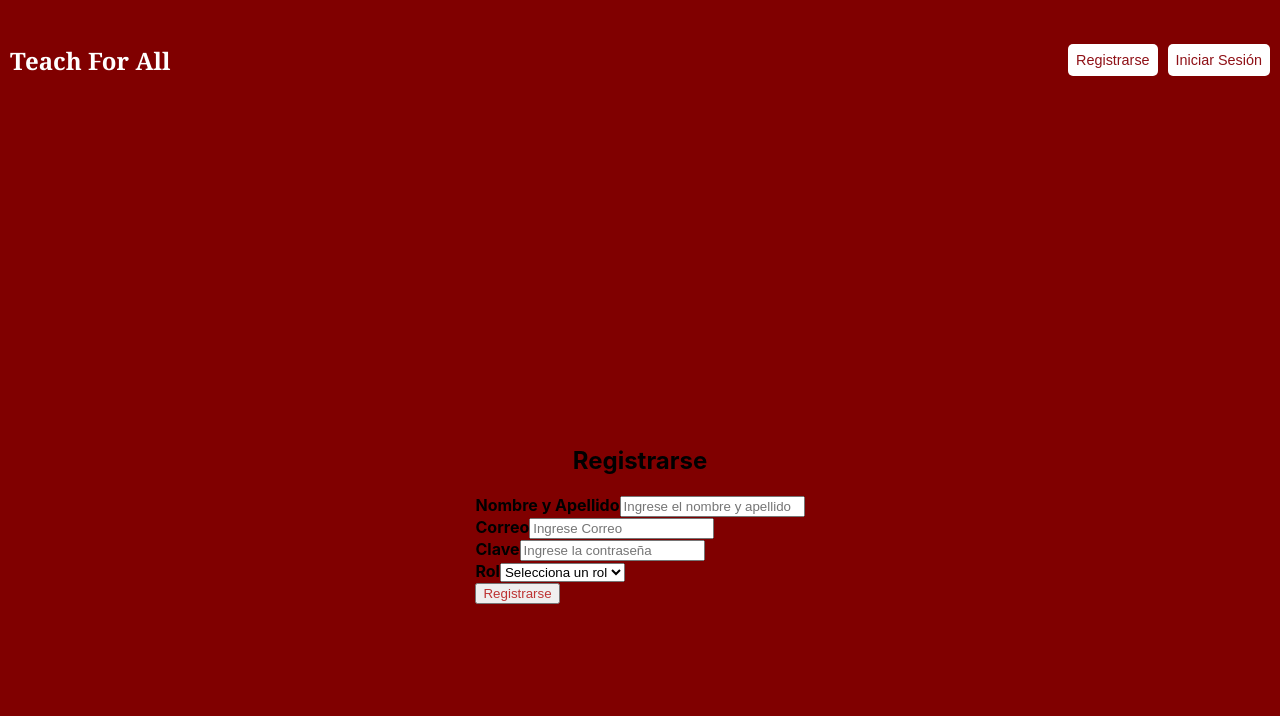
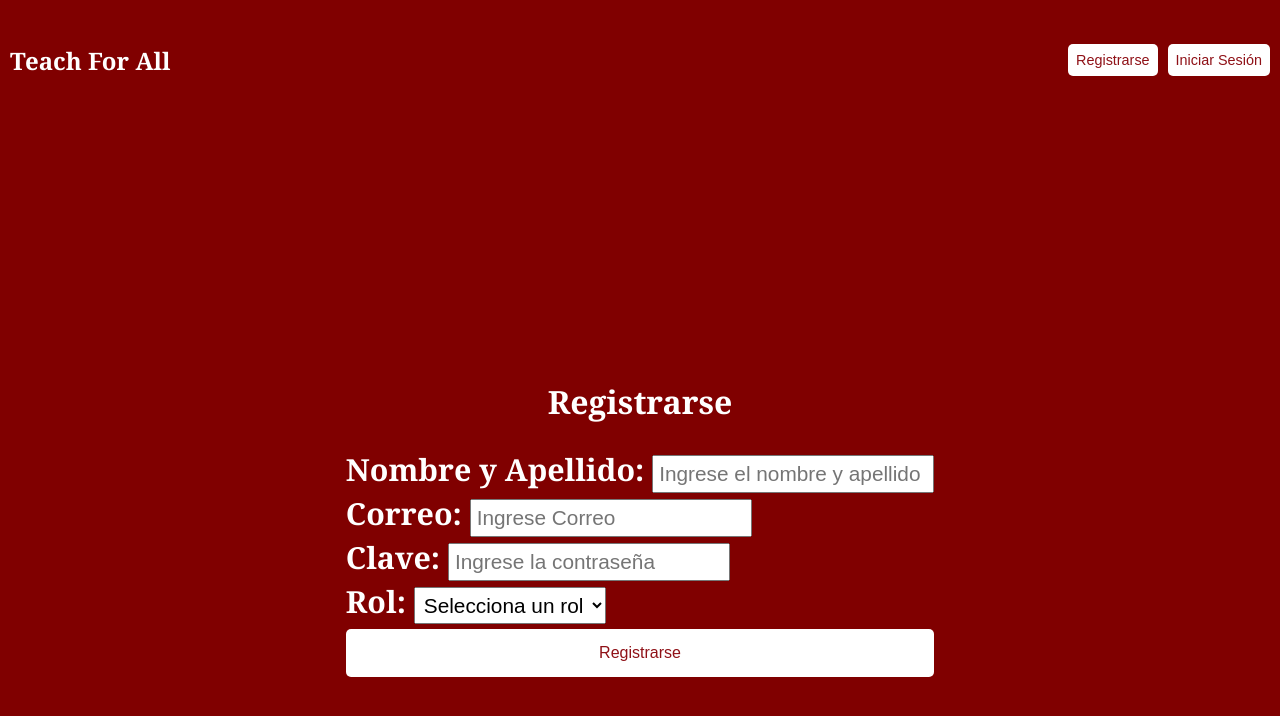
Before and after one commit to maihaara/TallerIV, a React (Create React App) app in the folder frontend/: page /signup in a window 1280 px wide. Shown: the top 716 px of the page. Built offline with nearby package versions, Linux system fonts and the light colour scheme.

Commit message:
Cambios estilos

```diff
--- a/frontend/src/App.js
+++ b/frontend/src/App.js
@@ -3,8 +3,9 @@ import React, { useState } from 'react';
 import { BrowserRouter as Router, Route, Routes, Link } from 'react-router-dom';
 import Navegacion from './navegacion';
 import Signup from './Signup';
-import Login from './Login';
+import Login from './login';
 import Welcome from './Welcome';
+import Listaalumnos from './listaalumnos';
 function App() {
   const [loggedInUser, setLoggedInUser] = useState(null);
 
@@ -27,7 +28,8 @@ function App() {
         <Routes>
           <Route path="/signup" element={<Signup />} />
           <Route path="/login" element={<Login onLogin={handleLogin} />} />
-          <Route path="/welcome" element={<Welcome />} />
+          <Route path="/Welcome" element={<Welcome />} />
+          <Route path="/listaalumnos" element={<Listaalumnos />} />
         </Routes>
       </div>
     </Router>
--- a/frontend/src/Signup.js
+++ b/frontend/src/Signup.js
@@ -24,7 +24,7 @@ function Signup({ onSignup }) {
     if (response.data.success) {
       onSignup(response.data.user);
       alert('Registro exitoso');
-      navigate('/Welcome', { state: { user: response.data.user } }); // Redireccionar a la pantalla de bienvenida
+      navigate('/welcome', { state: { user: response.data.user } }); // Redireccionar a la pantalla de bienvenida
     } else {
       console.log('Error en el registro');
     }
@@ -33,30 +33,31 @@ function Signup({ onSignup }) {
   }
   };
 
-  return (
-    <div style={{ backgroundColor: 'maroon', height: '100vh', display: 'flex', justifyContent: 'center', alignItems: 'center' }}>
-      <div className='bg-white p-3 rounded w-25'>
-        <h2>Registrarse</h2>
+   return (
+    <div style={{ backgroundColor: 'maroon', height: '100vh', display: 'flex', justifyContent: 'center', alignItems: 'center' , fontFamily: 'Georgia, serif' }}>
+      <div className='bg-white p-9 rounded w-25'>
+        <h2 style={{ color: 'white', fontSize: '2em' }}>Registrarse</h2>
         <form onSubmit={handleSubmit}>
-          <div className='mb-3'>
-            <label htmlFor='name'><strong>Nombre y Apellido</strong></label>
-            <input type="text" placeholder='Ingrese el nombre y apellido' name='name' className='form-control rounded-0' onChange={(e) => setName(e.target.value)} />
+          <div className='mb-5'>
+          <label htmlFor='password' style={{ color: 'white', fontSize: '1.9em',  justifyContent: 'center' }}><strong>Nombre y Apellido: </strong></label>
+            <input type="text" placeholder='Ingrese el nombre y apellido' name='name' className='form-control rounded-0' onChange={(e) => setName(e.target.value)} style={{ fontSize: '1.3em', padding: '5px' }} />
           </div>
           <div className='mb-3'>
-            <label htmlFor='correo'><strong>Correo</strong></label>
-            <input type="text" placeholder='Ingrese Correo' name='correo' className='form-control rounded-0' onChange={(e) => setEmail(e.target.value)} />
+          <label htmlFor='password' style={{ color: 'white', fontSize: '1.9em',  justifyContent: 'center' }}><strong>Correo: </strong></label>
+            <input type="text" placeholder='Ingrese Correo' name='correo' className='form-control rounded-0' onChange={(e) => setEmail(e.target.value)} style={{ fontSize: '1.3em', padding: '5px' }}/>
           </div>
           <div className='mb-3'>
-            <label htmlFor='password'><strong>Clave</strong></label>
-            <input type="password" placeholder='Ingrese la contraseña' name='Enter password' className='form-control rounded-0' onChange={(e) => setPassword(e.target.value)} />
+          <label htmlFor='password' style={{ color: 'white', fontSize: '1.9em',  justifyContent: 'center' }}><strong>Clave: </strong></label>
+            <input type="password" placeholder='Ingrese la contraseña' name='Enter password' className='form-control rounded-0' onChange={(e) => setPassword(e.target.value)} style={{ fontSize: '1.3em', padding: '5px' }}/>
           </div>
           <div className='mb-3'>
-            <label htmlFor='role'><strong>Rol</strong></label>
+          <label htmlFor='password' style={{ color: 'white', fontSize: '1.9em',  justifyContent: 'center' }}><strong>Rol: </strong></label>
             <select
               name='role'
               className='form-control rounded-0'
               value={role}
               onChange={(e) => setRole(e.target.value)}
+              style={{ fontSize: '1.3em', padding: '5px' }}
             >
               <option value=''>Selecciona un rol</option>
               <option value='1'>Profesor</option>
@@ -64,7 +65,8 @@ function Signup({ onSignup }) {
               <option value='3'>EXP</option>
             </select>
           </div>
-          <button type='submit' className='btn btn-danger w-100 rounded-0'>Registrarse</button>
+
+          <button style={{ backgroundColor: 'white', padding: '15px', borderRadius: '5px', border: 'none', color: '#8f1117', width: '100%', marginTop: '5px', cursor: 'pointer', fontSize: '1.0rem' ,justifyContent: 'center'}}>Registrarse</button>
           <div style={{ margin: '10px 0' }}></div>
         </form>
       </div>
--- a/frontend/src/Welcome.js
+++ b/frontend/src/Welcome.js
@@ -6,23 +6,24 @@ function Welcome() {
   const { user } = location.state || {};
 
   return (
-    <div style={{ backgroundColor: 'blank', height: '10vh', display: 'flex', justifyContent: 'center', alignItems: 'center', margin: 0 }}>
-      <div className='bg-white p-3 rounded w-25'>
-        <h2>Bienvenido</h2>
+    <div style={{ backgroundColor: 'blank', height: '15vh', display: 'flex', justifyContent: 'center', alignItems: 'center', fontFamily: 'Georgia, serif', margin: 0 }}>
+      <div className='bg-white p-101 rounded w-10000'>
+        <h2 style={{ color: 'white' }}>Bienvenido</h2> {/* Aplicar estilo para hacer el texto blanco */}
         {user ? (
           <>
-            <p>{`Has iniciado sesión como ${user.name}`}</p>
-            <p>{`Rol: ${user.role_name}`}</p> {/* Utiliza user.role_name para mostrar el nombre del rol */}
+            <p style={{ fontSize: '2.9em', height: '2vh', display: 'flex' }}>{`Has iniciado sesión como ${user.name}`}</p> {/* Aumentar el tamaño del texto */}
+            <p>{`Rol: ${user.role_name}`}</p>
           </>
         ) : (
           <p>Usuario no encontrado</p>
         )}
-        <Link to="/pantalla">
-          <button style={{ backgroundColor: 'maroon', padding: '10px', borderRadius: '5px', border: 'none', color: 'white', cursor: 'pointer', display: 'block', margin: '0 auto', }}> Agregar alumnos</button>
+        <Link to="/listaalumnos">
+          <button style={{ backgroundColor: 'maroon', padding: '15px', borderRadius: '9px', border: 'none', color: 'white', cursor: 'pointer', display: 'block', margin: '0 auto', }}> Agregar alumnos</button>
         </Link>
         <Link to="/infousuario" state={{ user }}>
-          <button style={{ backgroundColor: 'maroon', padding: '10px', borderRadius: '5px', border: 'none', color: 'white', cursor: 'pointer', display: 'block', margin: '0 auto' }}> Usuario </button>
+          <button style={{ backgroundColor: 'maroon', padding: '15px', borderRadius: '9px', border: 'none', color: 'white', cursor: 'pointer', display: 'block', margin: '0 auto' }}>   Usuario   </button>
         </Link>
+
       </div>
     </div>
   );
--- a/frontend/src/login.js
+++ b/frontend/src/login.js
@@ -27,14 +27,13 @@ function Login({ onLogin }) {
       console.error('Error al iniciar sesión:', error);
     }
   };
-
   return (
-    <div style={{ backgroundColor: 'maroon', height: '100vh', display: 'flex', justifyContent: 'center', alignItems: 'center' }}>
-      <div className='bg-white p-3 rounded w-25'>
-        <h2>Iniciar sesión</h2>
+    <div style={{ backgroundColor: 'maroon', height: '100vh', display: 'flex', justifyContent: 'center', alignItems: 'center' , fontFamily: 'Georgia, serif' }}>
+      <div className='bg-white p-9 rounded w-25'>
+        <h2 style={{ color: 'white', fontSize: '2em' }}>Iniciar sesión</h2>
         <form onSubmit={handleSubmit}>
           <div className='mb-3'>
-            <label htmlFor='correo'><strong>Correo</strong></label>
+          <label htmlFor='correo' style={{ color: 'white', fontSize: '1.9em' , alingItems: 'center'}}><strong>Correo: </strong></label>
             <input
               type='text'
               placeholder='Enter Correo'
@@ -42,10 +41,11 @@ function Login({ onLogin }) {
               className='form-control rounded-0'
               value={email}
               onChange={(e) => setEmail(e.target.value)}
+              style={{ fontSize: '1.3em', padding: '5px' }}
             />
           </div>
           <div className='mb-3'>
-            <label htmlFor='password'><strong>Contraseña</strong></label>
+          <label htmlFor='password' style={{ color: 'white', fontSize: '1.9em',  justifyContent: 'center' }}><strong>Contraseña: </strong></label>
             <input
               type='password'
               placeholder='Ingrese la contraseña'
@@ -53,14 +53,14 @@ function Login({ onLogin }) {
               className='form-control rounded-0'
               value={password}
               onChange={(e) => setPassword(e.target.value)}
+              style={{ fontSize: '1.3em', padding: '5px' }}
             />
           </div>
-          <button type='submit' className='btn btn-danger w-100 rounded-0'>Iniciar Sesión</button>
+          <button style={{ backgroundColor: 'white', padding: '15px', borderRadius: '5px', border: 'none', color: '#8f1117', width: '100%', marginTop: '5px', cursor: 'pointer', fontSize: '1.0rem' ,justifyContent: 'center'}}>Iniciar Sesión</button>
           <div style={{ margin: '10px 0' }}></div>
         </form>
       </div>
     </div>
   );
 }
-
 export default Login;
```
Also changed, not shown: 1 other file (tests, documents, lock files or other folders).
